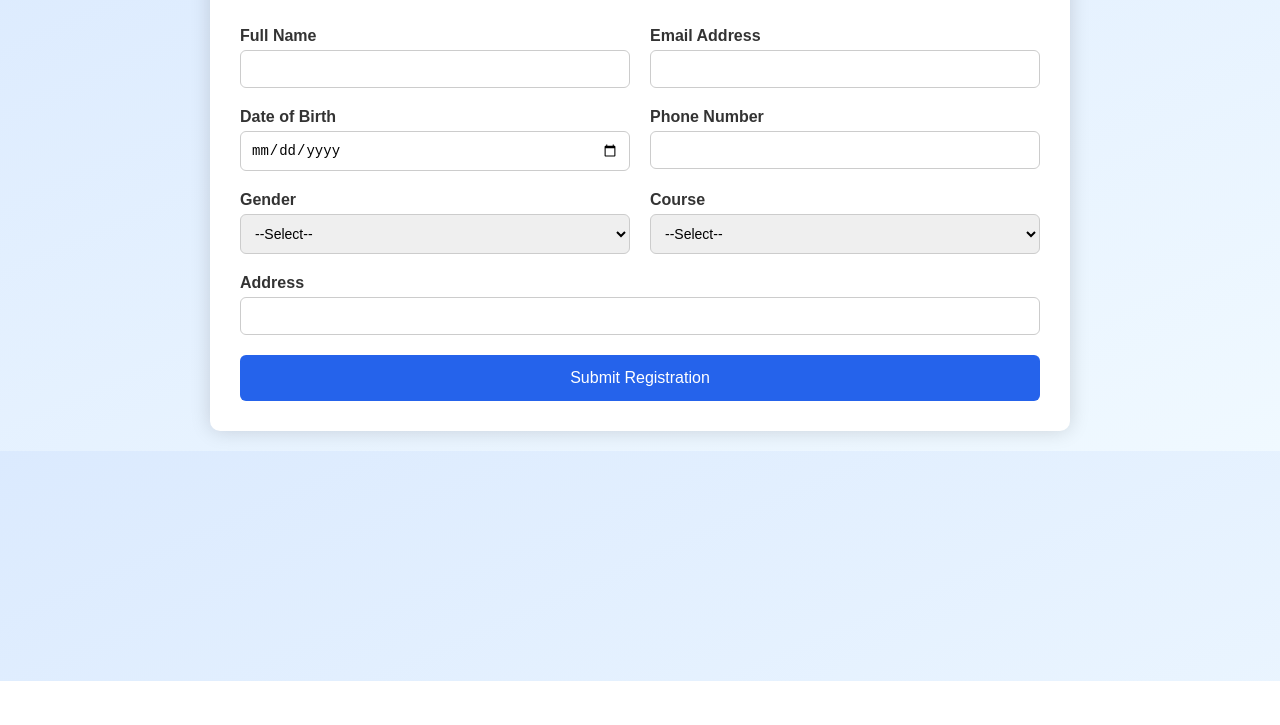
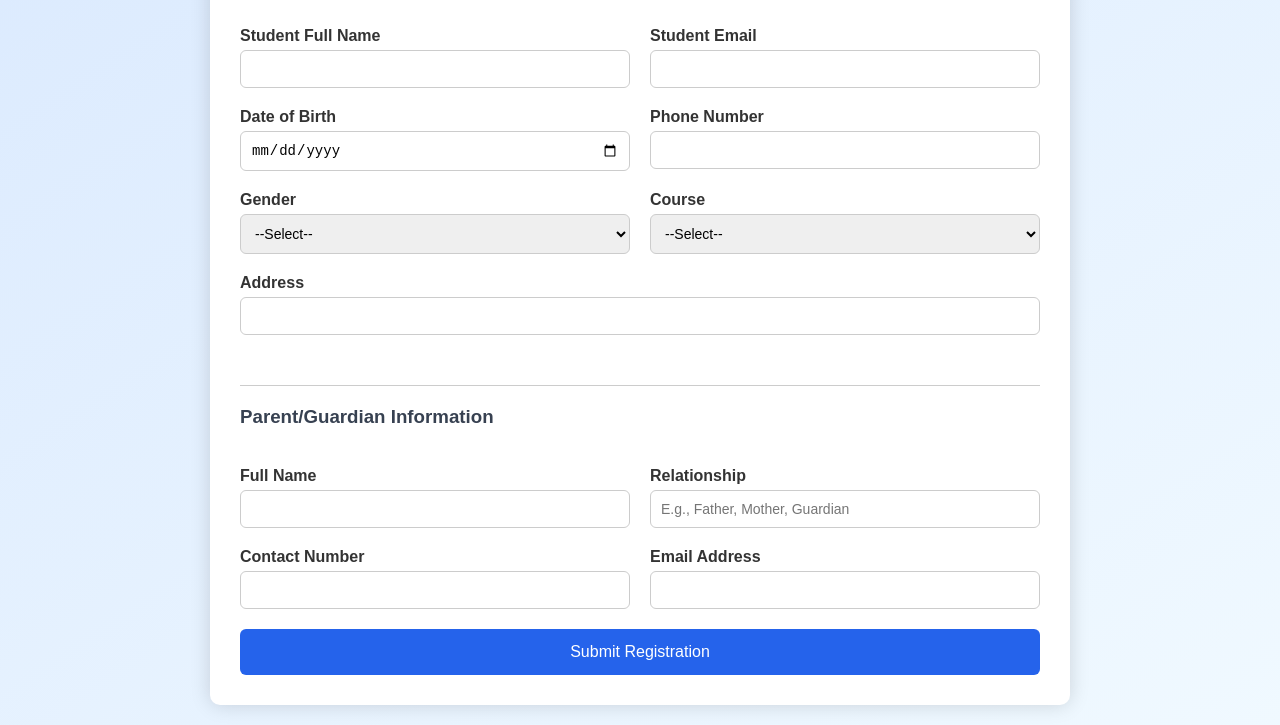
Before and after one commit to mest-namal/test01, a plain HTML site: page index.html in a window 1280 px wide. Shown: the part 119-844 px from the top of the page. Before the commit the page ends 800 px from the top, so only its background shows below. Drawn offline with Linux system fonts and the light colour scheme.

Commit message:
Update index.html

```diff
--- a/index.html
+++ b/index.html
@@ -34,6 +34,14 @@
       text-align: center;
       margin-bottom: 30px;
       color: #1e3a8a;
+    }
+
+    h3 {
+      grid-column: span 2;
+      color: #374151;
+      margin-top: 30px;
+      border-top: 1px solid #ccc;
+      padding-top: 20px;
     }
 
     form {
@@ -84,7 +92,7 @@
         grid-template-columns: 1fr;
       }
 
-      .full-width, button {
+      .full-width, h3, button {
         grid-column: span 1;
       }
     }
@@ -100,13 +108,14 @@
 
     <form action="#" method="post">
 
+      <!-- Student Details -->
       <div class="form-group">
-        <label for="name">Full Name</label>
+        <label for="name">Student Full Name</label>
         <input type="text" id="name" name="name" required />
       </div>
 
       <div class="form-group">
-        <label for="email">Email Address</label>
+        <label for="email">Student Email</label>
         <input type="email" id="email" name="email" required />
       </div>
 
@@ -146,6 +155,29 @@
         <input type="text" id="address" name="address" />
       </div>
 
+      <!-- Parent Details Header -->
+      <h3>Parent/Guardian Information</h3>
+
+      <div class="form-group">
+        <label for="parent_name">Full Name</label>
+        <input type="text" id="parent_name" name="parent_name" required />
+      </div>
+
+      <div class="form-group">
+        <label for="relationship">Relationship</label>
+        <input type="text" id="relationship" name="relationship" placeholder="E.g., Father, Mother, Guardian" required />
+      </div>
+
+      <div class="form-group">
+        <label for="parent_phone">Contact Number</label>
+        <input type="tel" id="parent_phone" name="parent_phone" required />
+      </div>
+
+      <div class="form-group">
+        <label for="parent_email">Email Address</label>
+        <input type="email" id="parent_email" name="parent_email" />
+      </div>
+
       <button type="submit">Submit Registration</button>
     </form>
   </div>
```
